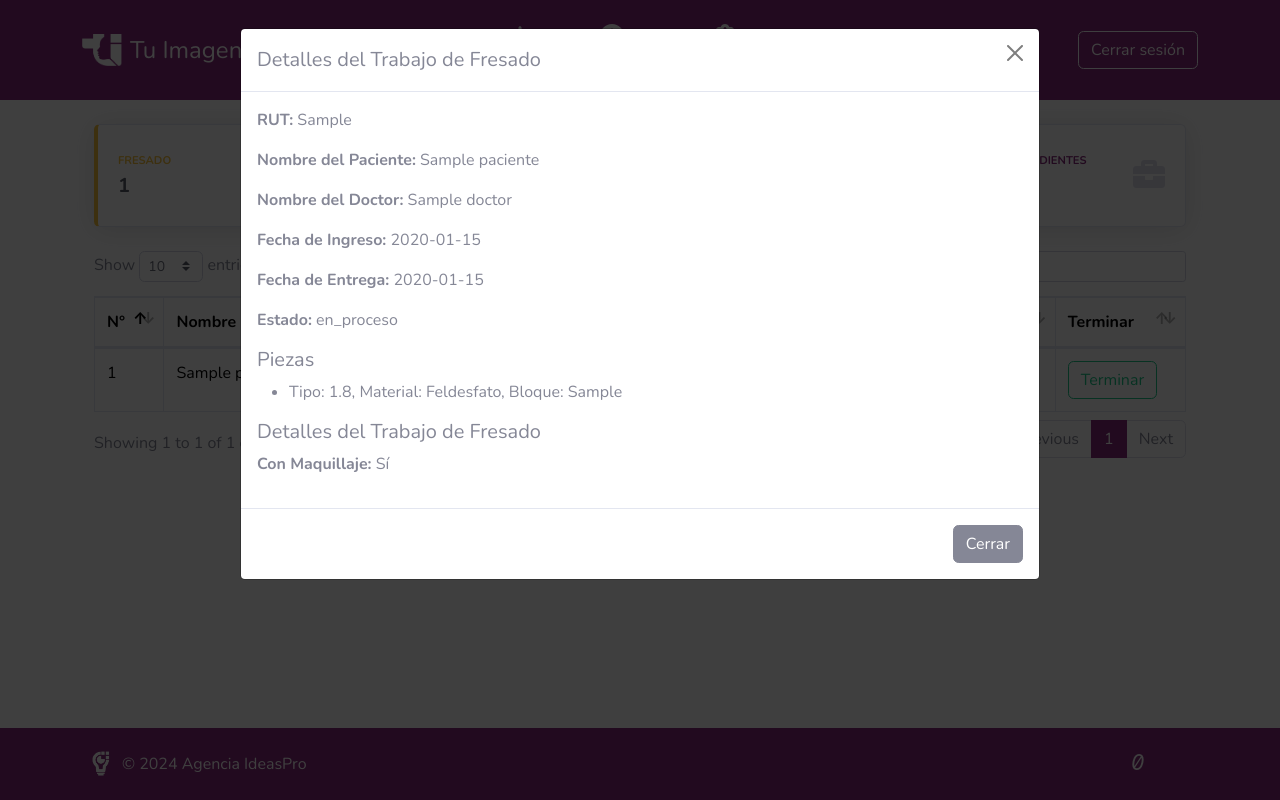
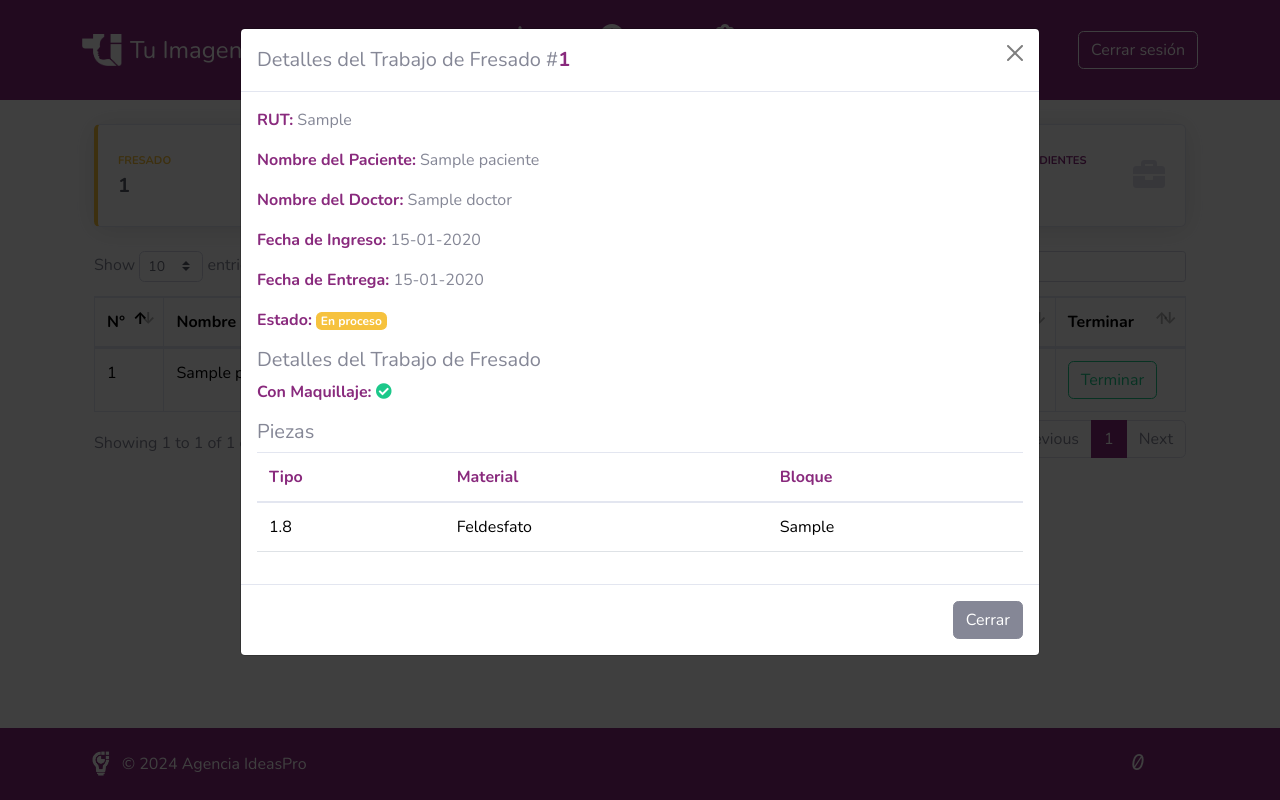
Before and after one commit to Daniher01/tuimagen_lab, a Django app: page /pendientes/ in a window 1280 px wide, after a click on "Detalle". Run offline with Django 5.2, Linux system fonts and the light colour scheme; a user stored in the database is signed in; tables that the repository leaves empty hold one stand-in row (values such as "Sample post"); some libraries are stand-ins or nearby versions.

Commit message:
se muestra detalle de trabajo fresado

```diff
--- a/app/tuimagen_lab/fresado/views.py
+++ b/app/tuimagen_lab/fresado/views.py
@@ -100,12 +100,13 @@ def detalle_trabajo_fresado(request, trabajo_id):
     piezas = Pieza.objects.filter(trabajo_fresado=fresado)
 
     data = {
+        'id_trabajo': trabajo.id,
         'paciente_nombre': trabajo.paciente.name,
         'paciente_rut': trabajo.paciente.rut,
         'doctor_nombre': trabajo.doctor.name,
-        'fecha_ingreso': trabajo.fecha_creacion.strftime('%Y-%m-%d'),
-        'fecha_entrega': trabajo.fecha_entrega.strftime('%Y-%m-%d'),
-        'estado': trabajo.estado,
+        'fecha_ingreso': trabajo.fecha_creacion.strftime('%d-%m-%Y'),
+        'fecha_entrega': trabajo.fecha_entrega.strftime('%d-%m-%Y'),
+        'estado': trabajo.get_estado_display(),
         'con_maquillaje': fresado.con_maquillaje,
         'piezas': [{'tipo': pieza.tipo_pieza, 'material': pieza.material, 'bloque': pieza.bloque} for pieza in piezas]
     }
--- a/app/tuimagen_lab/static/js/detalle_trabajo.js
+++ b/app/tuimagen_lab/static/js/detalle_trabajo.js
@@ -14,27 +14,38 @@ document.addEventListener('DOMContentLoaded', function() {
 });
 
 function verDetallesTrabajoFresado(trabajoId) {
-
     // Suponiendo que tienes una API que devuelve los detalles del trabajo
     fetch(`${window.location.origin}/detalle/fresado/${trabajoId}`)
         .then(response => response.json())
         .then(data => {
-
             // Asignar los valores recuperados a los elementos del DOM
+            document.getElementById('fresado-idTrabajo').innerText = data.id_trabajo;
             document.getElementById('fresado-detallePaciente').innerText = data.paciente_nombre;
             document.getElementById('fresado-detalleRut').innerText = data.paciente_rut;
             document.getElementById('fresado-detalleDoctor').innerText = data.doctor_nombre;
             document.getElementById('fresado-detalleFechaIngreso').innerText = data.fecha_ingreso;
             document.getElementById('fresado-detalleFechaEntrega').innerText = data.fecha_entrega;
-            document.getElementById('fresado-detalleEstado').innerText = data.estado;
-            document.getElementById('fresado-detalleConMaquillaje').innerText = data.con_maquillaje ? 'Sí' : 'No';
 
-            const piezasList = document.getElementById('fresado-detallePiezas');
-            piezasList.innerHTML = '';
+            // Asignar estado con clases de Bootstrap
+            const estadoSpan = document.getElementById('fresado-detalleEstado');
+            estadoSpan.innerText = data.estado;
+            estadoSpan.className = 'badge ' + (data.estado === 'completado' ? 'bg-success' : 'bg-warning');
+
+            // Asignar ícono de maquillaje
+            const maquillajeIcon = document.getElementById('fresado-detalleConMaquillaje');
+            maquillajeIcon.className = 'fa ' + (data.con_maquillaje ? 'fa-check-circle text-success' : 'fa-times-circle text-danger');
+
+            // Llenar la tabla de piezas
+            const piezasTableBody = document.getElementById('fresado-detallePiezas');
+            piezasTableBody.innerHTML = '';
             data.piezas.forEach(pieza => {
-                const li = document.createElement('li');
-                li.innerText = `Tipo: ${pieza.tipo}, Material: ${pieza.material}, Bloque: ${pieza.bloque}`;
-                piezasList.appendChild(li);
+                const row = document.createElement('tr');
+                row.innerHTML = `
+                    <td>${pieza.tipo}</td>
+                    <td>${pieza.material}</td>
+                    <td>${pieza.bloque}</td>
+                `;
+                piezasTableBody.appendChild(row);
             });
 
             // Mostrar el modal
--- a/app/tuimagen_lab/templates/trabajos/modals/fresado.html
+++ b/app/tuimagen_lab/templates/trabajos/modals/fresado.html
@@ -3,21 +3,34 @@
     <div class="modal-dialog modal-lg">
         <div class="modal-content">
             <div class="modal-header">
-                <h5 class="modal-title" id="verTrabajoModalLabel">Detalles del Trabajo de Fresado</h5>
+                <h5 class="modal-title" id="verTrabajoModalLabel">
+                    Detalles del Trabajo de Fresado #<strong id="fresado-idTrabajo" class="text-primary"></strong>
+                </h5>
                 <button type="button" class="btn-close" data-bs-dismiss="modal" aria-label="Close"></button>
             </div>
             <div class="modal-body">
                 <!-- Aquí se mostrarán los detalles del trabajo -->
-                <p><strong>RUT:</strong> <span id="fresado-detalleRut"></span></p>
-                <p><strong>Nombre del Paciente:</strong> <span id="fresado-detallePaciente"></span></p>
-                <p><strong>Nombre del Doctor:</strong> <span id="fresado-detalleDoctor"></span></p>
-                <p><strong>Fecha de Ingreso:</strong> <span id="fresado-detalleFechaIngreso"></span></p>
-                <p><strong>Fecha de Entrega:</strong> <span id="fresado-detalleFechaEntrega"></span></p>
-                <p><strong>Estado:</strong> <span id="fresado-detalleEstado"></span></p>
-                <h5>Piezas</h5>
-                <ul id="fresado-detallePiezas"></ul>
-                <h5>Detalles del Trabajo de Fresado</h5>
-                <p><strong>Con Maquillaje:</strong> <span id="fresado-detalleConMaquillaje"></span></p>
+                <p><strong class="text-primary" >RUT:</strong> <span id="fresado-detalleRut"></span></p>
+                <p><strong class="text-primary" >Nombre del Paciente:</strong> <span id="fresado-detallePaciente"></span></p>
+                <p><strong class="text-primary" >Nombre del Doctor:</strong> <span id="fresado-detalleDoctor"></span></p>
+                <p><strong class="text-primary" >Fecha de Ingreso:</strong> <span id="fresado-detalleFechaIngreso"></span></p>
+                <p><strong class="text-primary" >Fecha de Entrega:</strong> <span id="fresado-detalleFechaEntrega"></span></p>
+                <p><strong class="text-primary" >Estado:</strong> <span id="fresado-detalleEstado"></span></p>
+                <h5 >Detalles del Trabajo de Fresado</h5>
+                <p><strong class="text-primary" >Con Maquillaje:</strong> <span id="fresado-detalleConMaquillaje"></span></p>
+                <h5 >Piezas</h5>
+                <table class="table ">
+                    <thead>
+                        <tr>
+                            <th class="text-primary" >Tipo</th>
+                            <th class="text-primary" >Material</th>
+                            <th class="text-primary" >Bloque</th>
+                        </tr>
+                    </thead>
+                    <tbody id="fresado-detallePiezas">
+                        <!-- Las piezas se añadirán aquí dinámicamente -->
+                    </tbody>
+                </table>
             </div>
             <div class="modal-footer">
                 <button type="button" class="btn btn-secondary" data-bs-dismiss="modal">Cerrar</button>
```
